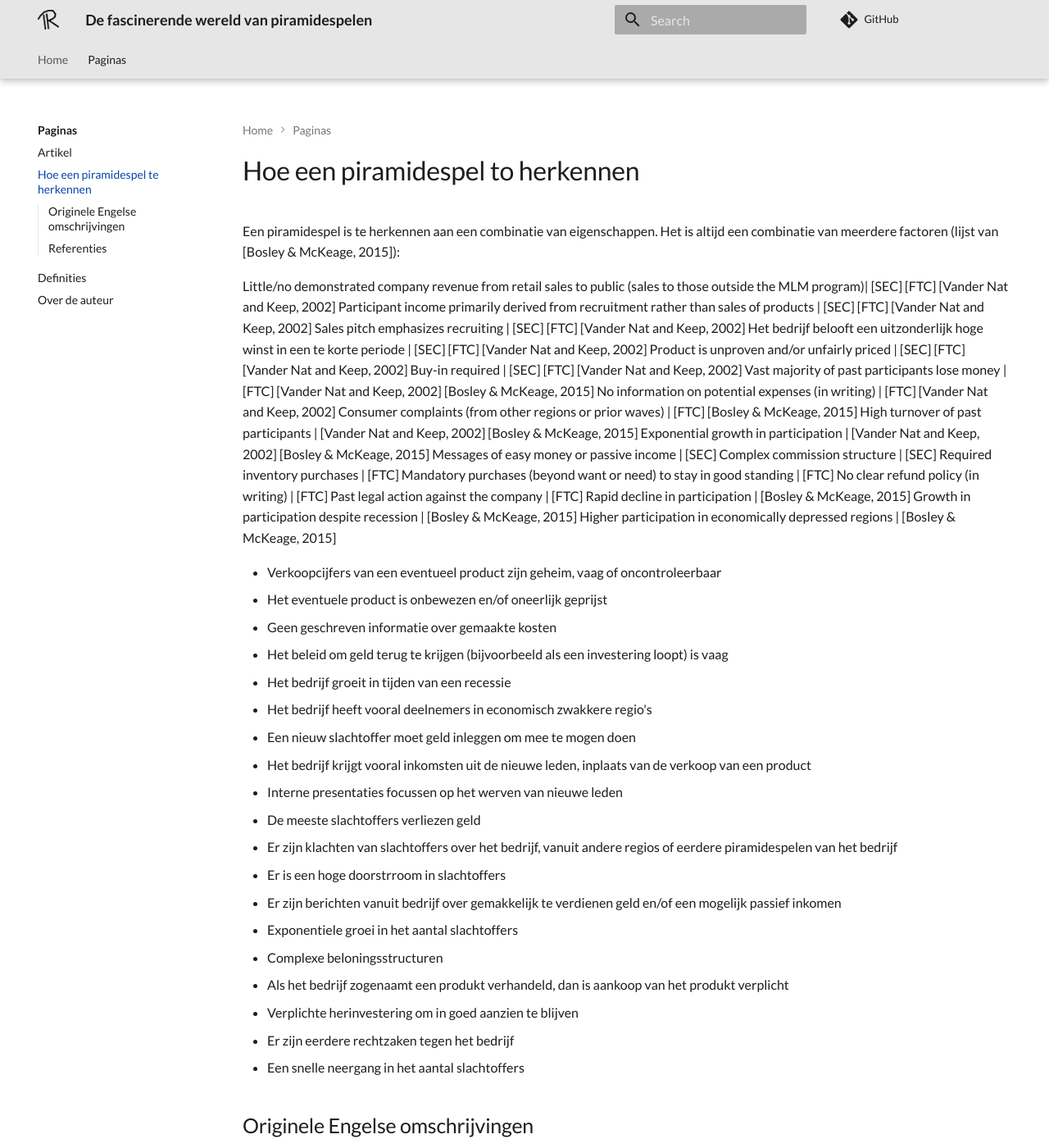
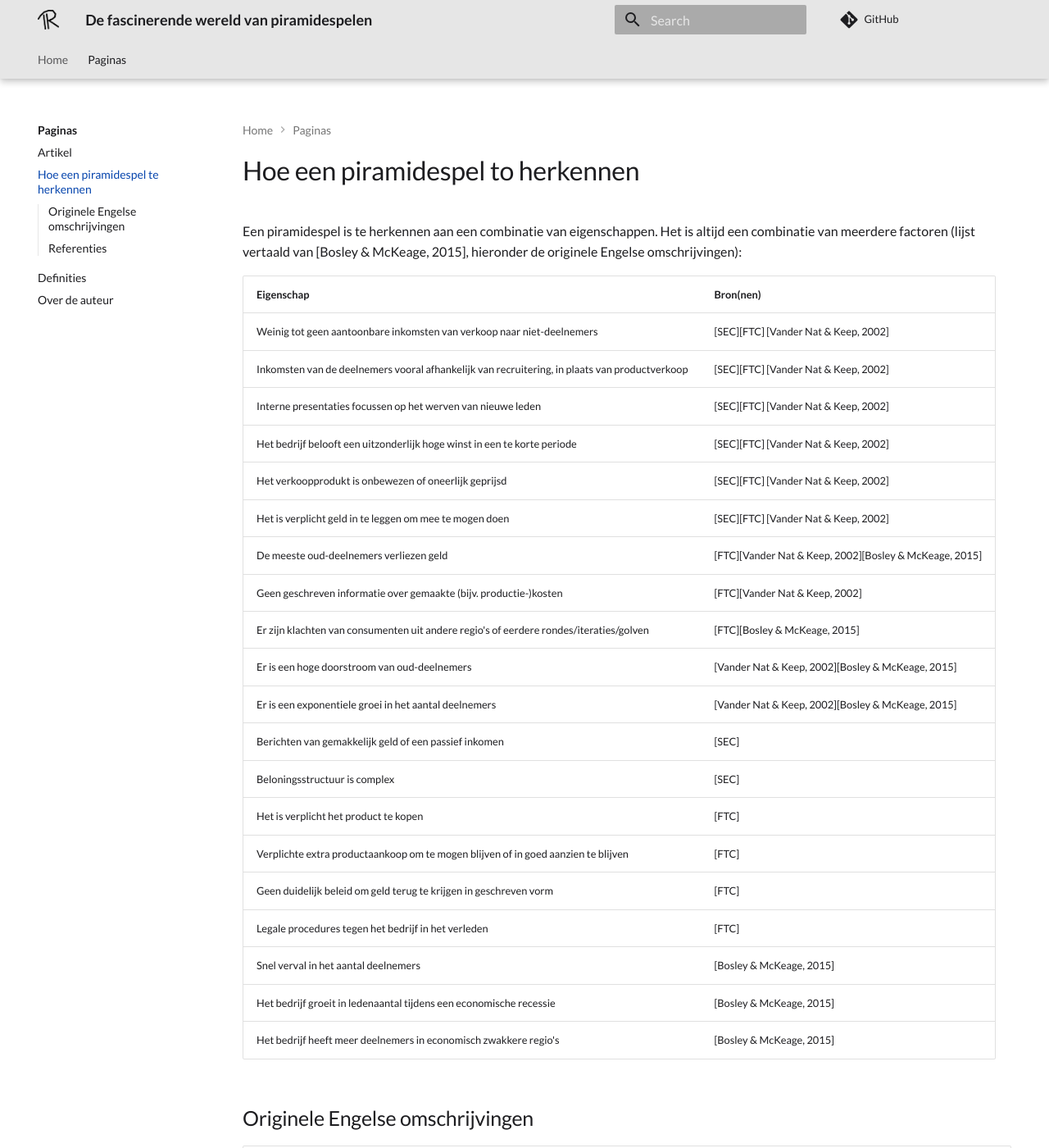
Before and after one commit to richelbilderbeek/artikel_vrijdenker_piramidespelen, an MkDocs documentation site: the page built from docs/paginas/herkennen.md, in a window 1280 px wide and 1400 px high. Shown: the whole window at 82% size. Built offline with MkDocs 1.6.1 and Material for MkDocs 9.7.7, drawn with Linux system fonts in a browser that asks for light colours; comment, search, counter and statistics services are not loaded; some of the changed text lies outside the part shown.

Commit message:
Nice list

```diff
--- a/docs/paginas/herkennen.md
+++ b/docs/paginas/herkennen.md
@@ -2,70 +2,46 @@
 
 Een piramidespel is te herkennen aan een combinatie van eigenschappen.
 Het is altijd een combinatie van meerdere factoren
-(lijst van [Bosley & McKeage, 2015]):
+(lijst vertaald van [Bosley & McKeage, 2015], hieronder de originele Engelse omschrijvingen):
 
-Little/no demonstrated company revenue from retail sales to public (sales to those outside the MLM program)| [SEC] [FTC] [Vander Nat and Keep, 2002]
-Participant income primarily derived from recruitment rather than sales of products                        | [SEC] [FTC] [Vander Nat and Keep, 2002]
-Sales pitch emphasizes recruiting                                                                          | [SEC] [FTC] [Vander Nat and Keep, 2002]
-Het bedrijf belooft een uitzonderlijk hoge winst in een te korte periode                                   | [SEC] [FTC] [Vander Nat and Keep, 2002]
-Product is unproven and/or unfairly priced                                                                 | [SEC] [FTC] [Vander Nat and Keep, 2002]
-Buy-in required                                                                                            | [SEC] [FTC] [Vander Nat and Keep, 2002]
-Vast majority of past participants lose money                                                              | [FTC] [Vander Nat and Keep, 2002] [Bosley & McKeage, 2015]
-No information on potential expenses (in writing)                                                          | [FTC] [Vander Nat and Keep, 2002]
-Consumer complaints (from other regions or prior waves)                                                    | [FTC] [Bosley & McKeage, 2015]
-High turnover of past participants                                                                         | [Vander Nat and Keep, 2002] [Bosley & McKeage, 2015]
-Exponential growth in participation                                                                        | [Vander Nat and Keep, 2002] [Bosley & McKeage, 2015]
-Messages of easy money or passive income                                                                   | [SEC]
-Complex commission structure                                                                               | [SEC]
-Required inventory purchases                                                                               | [FTC]
-Mandatory purchases (beyond want or need) to stay in good standing                                         | [FTC]
-No clear refund policy (in writing)                                                                        | [FTC]
-Past legal action against the company                                                                      | [FTC]
-Rapid decline in participation                                                                             | [Bosley & McKeage, 2015]
-Growth in participation despite recession                                                                  | [Bosley & McKeage, 2015]
-Higher participation in economically depressed regions                                                     | [Bosley & McKeage, 2015]
-
-
- * Verkoopcijfers van een eventueel product zijn geheim, vaag of oncontroleerbaar
- * Het eventuele product is onbewezen en/of oneerlijk geprijst
- * Geen geschreven informatie over gemaakte kosten
- * Het beleid om geld terug te krijgen (bijvoorbeeld als een
-   investering loopt) is vaag
- * Het bedrijf groeit in tijden van een recessie
- * Het bedrijf heeft vooral deelnemers in economisch zwakkere regio's
- * Een nieuw slachtoffer moet geld inleggen om mee te mogen doen
- * Het bedrijf krijgt vooral inkomsten uit de nieuwe leden,
-   inplaats van de verkoop van een product
- * Interne presentaties focussen op het werven van nieuwe leden
- * De meeste slachtoffers verliezen geld
- * Er zijn klachten van slachtoffers over het bedrijf,
-   vanuit andere regios of eerdere piramidespelen van het bedrijf
- * Er is een hoge doorstrroom in slachtoffers
- * Er zijn berichten vanuit bedrijf over gemakkelijk te verdienen
-   geld en/of een mogelijk passief inkomen
- * Exponentiele groei in het aantal slachtoffers
- * Complexe beloningsstructuren
- * Als het bedrijf zogenaamt een produkt verhandeld,
-   dan is aankoop van het produkt verplicht
- * Verplichte herinvestering om in goed aanzien te blijven
- * Er zijn eerdere rechtzaken tegen het bedrijf
- * Een snelle neergang in het aantal slachtoffers
+Eigenschap                                                                                    |Bron(nen)
+----------------------------------------------------------------------------------------------|----------------------------------------
+Weinig tot geen aantoonbare inkomsten van verkoop naar niet-deelnemers                        | [SEC][FTC] [Vander Nat & Keep, 2002]
+Inkomsten van de deelnemers vooral afhankelijk van recruitering, in plaats van productverkoop | [SEC][FTC] [Vander Nat & Keep, 2002]
+Interne presentaties focussen op het werven van nieuwe leden                                  | [SEC][FTC] [Vander Nat & Keep, 2002]
+Het bedrijf belooft een uitzonderlijk hoge winst in een te korte periode                      | [SEC][FTC] [Vander Nat & Keep, 2002]
+Het verkoopprodukt is onbewezen of oneerlijk geprijsd                                         | [SEC][FTC] [Vander Nat & Keep, 2002]
+Het is verplicht geld in te leggen om mee te mogen doen                                       | [SEC][FTC] [Vander Nat & Keep, 2002]
+De meeste oud-deelnemers verliezen geld                                                       | [FTC][Vander Nat & Keep, 2002][Bosley & McKeage, 2015]
+Geen geschreven informatie over gemaakte (bijv. productie-)kosten                             | [FTC][Vander Nat & Keep, 2002]
+Er zijn klachten van consumenten uit andere regio's of eerdere rondes/iteraties/golven        | [FTC][Bosley & McKeage, 2015]
+Er is een hoge doorstroom van oud-deelnemers                                                  | [Vander Nat & Keep, 2002][Bosley & McKeage, 2015]
+Er is een exponentiele groei in het aantal deelnemers                                         | [Vander Nat & Keep, 2002][Bosley & McKeage, 2015]
+Berichten van gemakkelijk geld of een passief inkomen                                         | [SEC]
+Beloningsstructuur is complex                                                                 | [SEC]
+Het is verplicht het product te kopen                                                         | [FTC]
+Verplichte extra productaankoop om te mogen blijven of in goed aanzien te blijven             | [FTC]
+Geen duidelijk beleid om geld terug te krijgen in geschreven vorm                             | [FTC]
+Legale procedures tegen het bedrijf in het verleden                                           | [FTC]
+Snel verval in het aantal deelnemers                                                          | [Bosley & McKeage, 2015]
+Het bedrijf groeit in ledenaantal tijdens een economische recessie                            | [Bosley & McKeage, 2015]
+Het bedrijf heeft meer deelnemers in economisch zwakkere regio's                              | [Bosley & McKeage, 2015]
 
 ## Originele Engelse omschrijvingen
 
 Feature                                                                                                    | Reference(s)
 -----------------------------------------------------------------------------------------------------------|----------------------------------------
-Little/no demonstrated company revenue from retail sales to public (sales to those outside the MLM program)| [SEC] [FTC] [Vander Nat and Keep, 2002]
-Participant income primarily derived from recruitment rather than sales of products                        | [SEC] [FTC] [Vander Nat and Keep, 2002]
-Sales pitch emphasizes recruiting                                                                          | [SEC] [FTC] [Vander Nat and Keep, 2002]
-Excessive earnings claims or promises of high returns in a short time period                               | [SEC] [FTC] [Vander Nat and Keep, 2002]
-Product is unproven and/or unfairly priced                                                                 | [SEC] [FTC] [Vander Nat and Keep, 2002]
-Buy-in required                                                                                            | [SEC] [FTC] [Vander Nat and Keep, 2002]
-Vast majority of past participants lose money                                                              | [FTC] [Vander Nat and Keep, 2002] [Bosley & McKeage, 2015]
-No information on potential expenses (in writing)                                                          | [FTC] [Vander Nat and Keep, 2002]
+Little/no demonstrated company revenue from retail sales to public (sales to those outside the MLM program)| [SEC] [FTC] [Vander Nat & Keep, 2002]
+Participant income primarily derived from recruitment rather than sales of products                        | [SEC] [FTC] [Vander Nat & Keep, 2002]
+Sales pitch emphasizes recruiting                                                                          | [SEC] [FTC] [Vander Nat & Keep, 2002]
+Excessive earnings claims or promises of high returns in a short time period                               | [SEC] [FTC] [Vander Nat & Keep, 2002]
+Product is unproven and/or unfairly priced                                                                 | [SEC] [FTC] [Vander Nat & Keep, 2002]
+Buy-in required                                                                                            | [SEC] [FTC] [Vander Nat & Keep, 2002]
+Vast majority of past participants lose money                                                              | [FTC] [Vander Nat & Keep, 2002] [Bosley & McKeage, 2015]
+No information on potential expenses (in writing)                                                          | [FTC] [Vander Nat & Keep, 2002]
 Consumer complaints (from other regions or prior waves)                                                    | [FTC] [Bosley & McKeage, 2015]
-High turnover of past participants                                                                         | [Vander Nat and Keep, 2002] [Bosley & McKeage, 2015]
-Exponential growth in participation                                                                        | [Vander Nat and Keep, 2002] [Bosley & McKeage, 2015]
+High turnover of past participants                                                                         | [Vander Nat & Keep, 2002] [Bosley & McKeage, 2015]
+Exponential growth in participation                                                                        | [Vander Nat & Keep, 2002] [Bosley & McKeage, 2015]
 Messages of easy money or passive income                                                                   | [SEC]
 Complex commission structure                                                                               | [SEC]
 Required inventory purchases                                                                               | [FTC]
```
Also changed, not shown: other parts of docs/paginas/herkennen.md (+4 -6 lines), docs/paginas/ftc.md (added, +84 -0 lines), docs/paginas/sec.md (added, +31 -0 lines).
